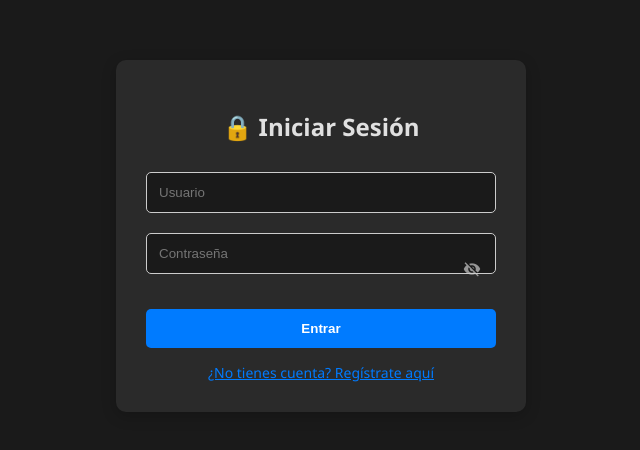
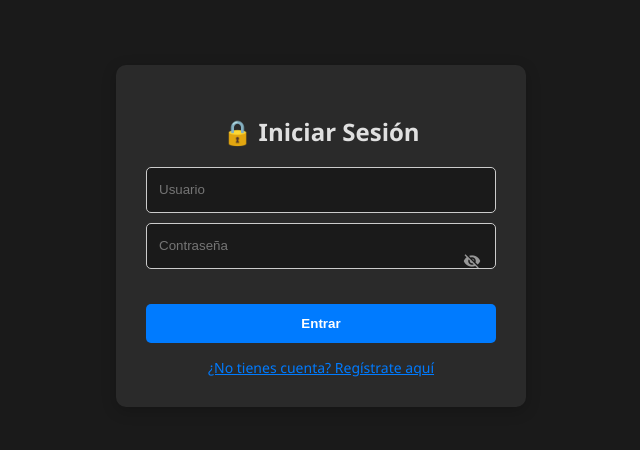
Before and after one commit to leonardo-tavera-anton/libroenlinea, a website: page public/index.html in a window 1280 px wide. Shown: the part 164-614 px from the top of the page, without its empty margins (319-959 px from the left). Drawn offline with Linux system fonts and the light colour scheme; no server answers.

Commit message:
Update index.html

```diff
--- a/public/index.html
+++ b/public/index.html
@@ -78,11 +78,20 @@
             background-color: var(--editor-bg); padding: 30px; border-radius: 10px;
             box-shadow: 0 4px 15px rgba(0, 0, 0, 0.2); width: 350px; text-align: center;
         }
+
+        /* [A] ESTILO GENERAL DE INPUTS (Hemos quitado el margen vertical) */
         .auth-box input {
-            width: 100%; padding: 12px; margin: 10px 0; border: 1px solid var(--icon-color);
-            border-radius: 5px; box-sizing: border-box; background-color: var(--bg-color);
+            width: 100%;
+            padding: 12px;
+            margin: 0; /* CLAVE: Quitamos el margen vertical del input para que el 50% sea exacto */
+            border: 1px solid var(--icon-color);
+            border-radius: 5px;
+            box-sizing: border-box;
+            background-color: var(--bg-color);
             color: var(--text-color);
+            line-height: 1.5; /* CLAVE: Fuerza una altura de línea consistente para el centrado del texto */
         }
+
         .auth-box button {
             width: 100%; padding: 12px; margin-top: 15px; border: none; border-radius: 5px;
             background-color: #007bff; color: white; font-weight: bold; cursor: pointer;
@@ -93,18 +102,17 @@
         }
         #editor-wrapper { display: none; height: 100vh; }
 
-        /* ESTILOS DE MOSTRAR CONTRASEÑA (CORREGIDOS Y ESPECÍFICOS) */
+        /* [B] ESTILOS DE MOSTRAR CONTRASEÑA (CORREGIDOS Y ESPECÍFICOS) */
         .password-container {
             position: relative;
-            margin-bottom: 10px;
+            margin-top: 10px;    /* REINTRODUCIMOS el margen que quitamos del input */
+            margin-bottom: 20px; /* Separación un poco más grande entre password y botón Entrar */
         }
 
         .password-container input {
-            /* Mantenemos el padding-right para hacer espacio */
-            padding-right: 40px;
-            width: 100%;
-            box-sizing: border-box;
-            /* DEJAMOS QUE EL INPUT GENERAL CONTROLE EL MARGEN Y EL PADDING SUPERIOR/INFERIOR (10px margin, 12px padding) */
+            /* Esto sobreescribe la regla general de input solo para el padding-right, si es necesario */
+            padding-right: 40px; /* Deja espacio para el botón */
+            /* El resto hereda el margin: 0; de .auth-box input */
         }
 
         /* BOTÓN DE VISIBILIDAD DE CONTRASEÑA */
@@ -112,13 +120,13 @@
             position: absolute;
             top: 50%;
             right: 10px;
-            transform: translateY(-50%);
+            transform: translateY(-50%); /* CLAVE: Centrado absoluto vertical */
             cursor: pointer;
             color: var(--icon-color);
 
             width: auto !important;
             height: auto;
-            padding: 5px; /* Espacio de clic para el botón */
+            padding: 5px;
             background: none;
             border: none;
             z-index: 5;
@@ -127,9 +135,9 @@
 
         /* Regla CLAVE: Centrado interno del ícono */
         .toggle-password .material-icons {
-            line-height: 1; /* Esto elimina el espacio vertical sobrante del ícono de la fuente */
+            line-height: 1; /* CLAVE: Elimina el espacio vertical sobrante de la fuente */
             font-size: 18px;
-            display: block; /* Ayuda a que line-height: 1 funcione correctamente */
+            display: block;
         }
 
         /* ================================== */
```
